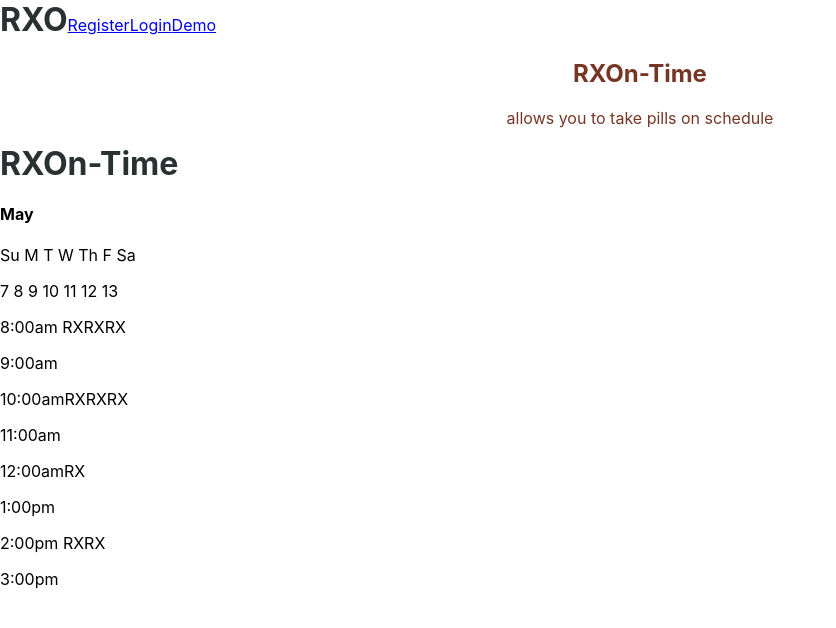
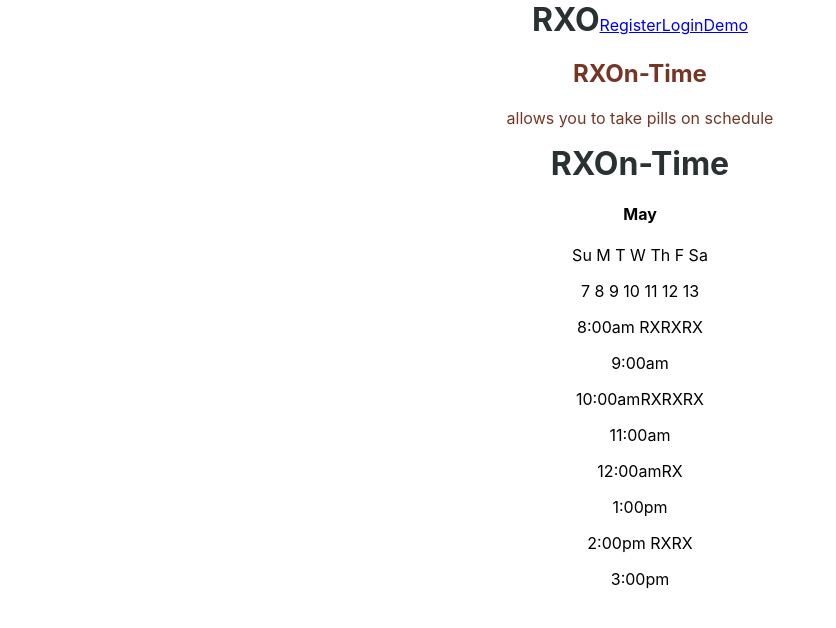
Before and after one commit to rahmor/rxo-client, a React (Create React App) app: page /dashboard in a window 1280 px wide. Shown: the top 628 px of the page, without its empty margins (0-836 px from the left). Built offline with nearby package versions, Linux system fonts and the light colour scheme.

Commit message:
add basic css to componenets

```diff
--- a/src/AddPrescription/AddPrescription.css
+++ b/src/AddPrescription/AddPrescription.css
@@ -0,0 +1,15 @@
+header {
+  text-align: center;
+}
+
+main {
+  text-align: center;
+}
+
+.rxo-schedule {
+  display: inline-block;
+}
+
+.tod {
+  display: inline-block;
+}
--- a/src/AddPrescription/AddPrescription.js
+++ b/src/AddPrescription/AddPrescription.js
@@ -1,5 +1,6 @@
 import React from 'react';
 import Heading from '../Heading/Heading';
+import './AddPrescription.css';
 
 const AddPrescription = () => {
   return (
--- a/src/App/App.js
+++ b/src/App/App.js
@@ -12,7 +12,7 @@ class App extends Component {
     return (
       <>
         <Route only path='/' component={LandingPage} />
-        <Route path='/login' component={Dashboard} />
+        <Route path='/login' component={Login} />
         <Route path='/register' component={Register} />
         <Route path='/dashboard' component={Dashboard} />
         <Route path='/addprescription' component={AddPrescription} />
--- a/src/Dashboard/Dashboard.css
+++ b/src/Dashboard/Dashboard.css
@@ -0,0 +1,7 @@
+.day {
+  text-align: center;
+}
+
+.date {
+  text-align: center;
+}
--- a/src/Dashboard/Dashboard.js
+++ b/src/Dashboard/Dashboard.js
@@ -1,5 +1,6 @@
 import React, { Component } from 'react';
 import Heading from '../Heading/Heading';
+import './Dashboard.css';
 
 class Dashboard extends Component {
   state = {};
--- a/src/Login/Login.css
+++ b/src/Login/Login.css
@@ -0,0 +1,3 @@
+main {
+  text-align: center;
+}
--- a/src/Login/Login.js
+++ b/src/Login/Login.js
@@ -1,6 +1,6 @@
 import React from 'react';
 import Heading from '../Heading/Heading';
-
+import './Login.css';
 const Login = () => {
   return (
     <>
--- a/src/Register/Register.css
+++ b/src/Register/Register.css
@@ -0,0 +1,3 @@
+main {
+  text-align: center;
+}
--- a/src/Register/Register.js
+++ b/src/Register/Register.js
@@ -1,5 +1,6 @@
 import React from 'react';
 import Heading from '../Heading/Heading';
+import './Register.css';
 
 const Register = () => {
   return (
```
